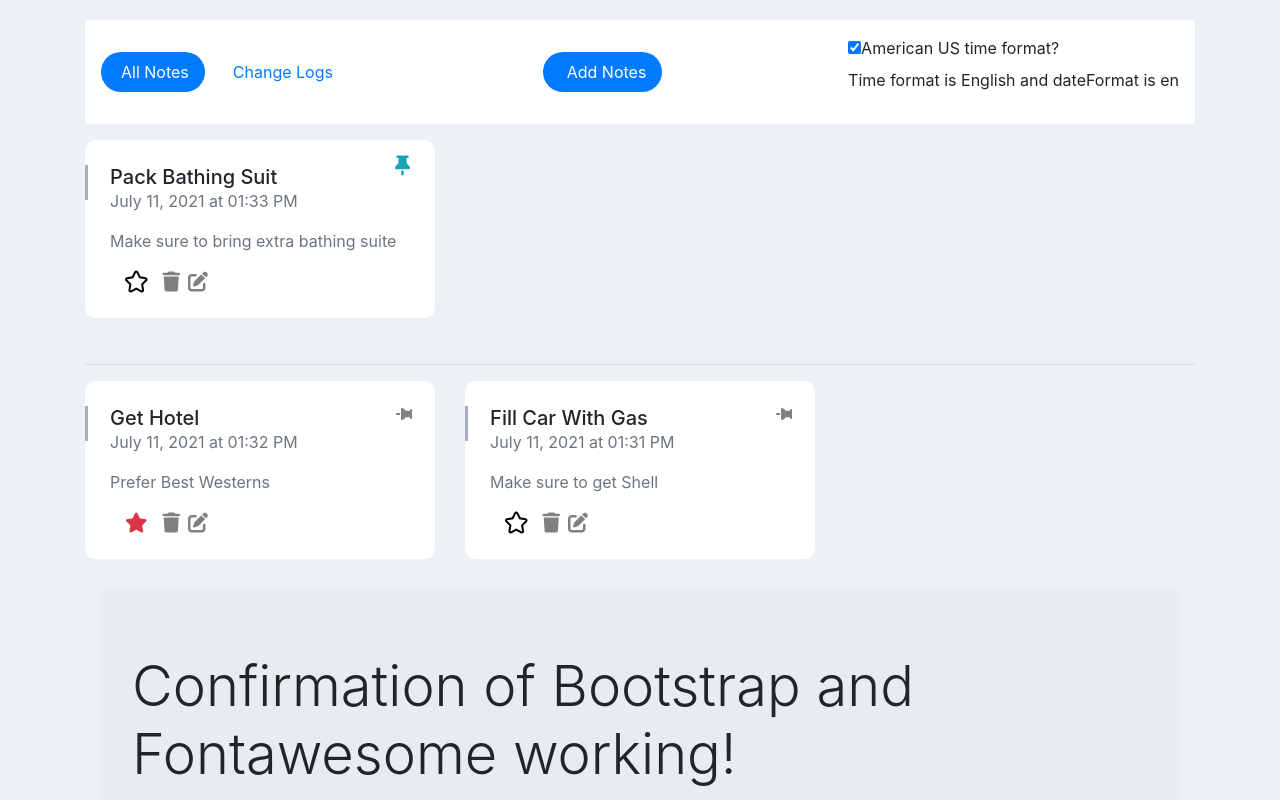
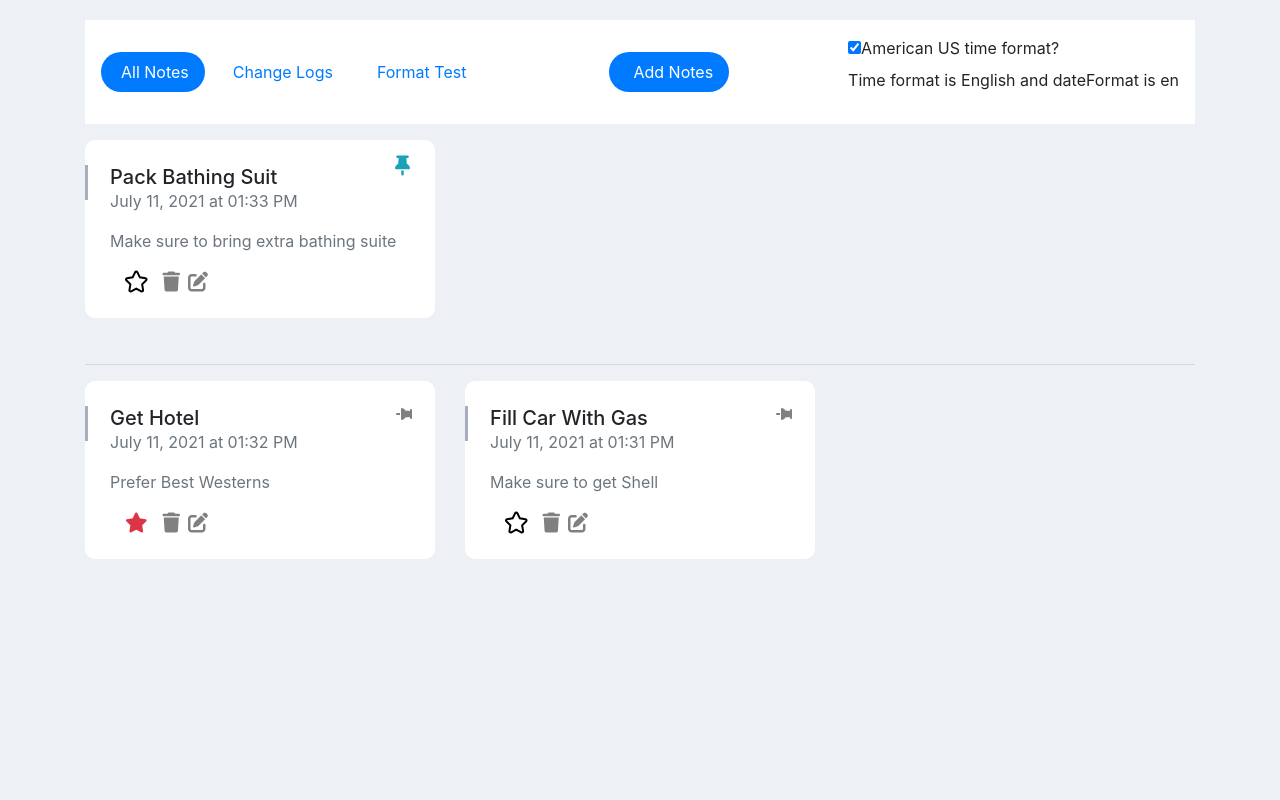
Before and after one commit to msdiniz/BuildingEssentialUIDataElements_React17_Nextjs, a Next.js app: page / in a window 1280 px wide. Shown: the top 800 px of the page. Built offline with nearby package versions, Linux system fonts and the light colour scheme.

Commit message:
Now with three tabs

```diff
--- a/components/App.js
+++ b/components/App.js
@@ -49,9 +49,9 @@ function App() {
           <Menu currentTab={currentTab} setCurrentTab={setCurrentTab} />
           {currentTab === "notes" && <NoteList />}
           {currentTab === "logs" && <NoteChangeLogs />}
+          {currentTab === "bootstrapfontawesome" && <Bootstrapfontawesometest />}
         </NotesModalContext.Provider>
       </NotesContext.Provider >
-      <Bootstrapfontawesometest />
     </div>
   );
 }
--- a/components/Menu.js
+++ b/components/Menu.js
@@ -59,7 +59,6 @@ function Menu({ currentTab, setCurrentTab }) {
     );
   }
 
-
   function AddNoteButton() {
     return (
       <li className="nav-item ml-auto">
@@ -72,13 +71,15 @@ function Menu({ currentTab, setCurrentTab }) {
           <span className="d-none d-md-block font-14">Add Notes</span>
         </a>
       </li>
-    )
+    );
   }
 
   return (
     <ul className="nav nav-pills p-3 bg-white mb-3 founded-pill align-items-center">
+      {/* https://stackoverflow.com/questions/42237406/animate-shrink-navbar-on-scroll-using-bootstrap */}
       <TabItem tabValue="notes" tabText="All Notes" />
       <TabItem tabValue="logs" tabText="Change Logs" />
+      <TabItem tabValue="bootstrapfontawesome" tabText="Format Test" />
       {currentTab === "notes" && <AddNoteButton />}
       <li className="nav-item ml-auto">
         <div>
```
